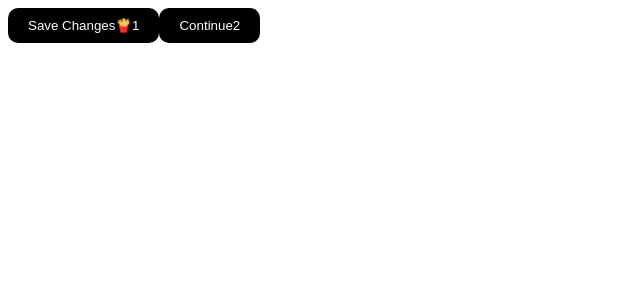
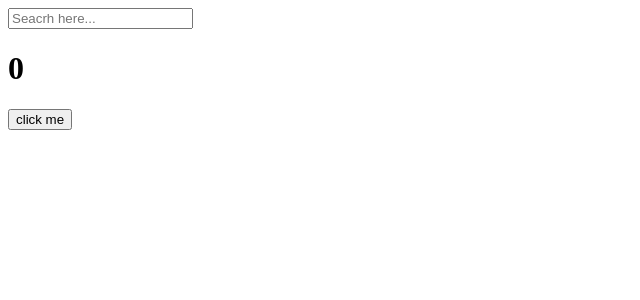
Before and after one commit to jello0097/movie-react-practice, a React (Create React App) app: page / in a window 1280 px wide. Shown: the top 300 px of the page, without its empty margins (0-640 px from the left). Built offline with nearby package versions, Linux system fonts and the light colour scheme.

Commit message:
useEffect

```diff
--- /dev/null
+++ b/src/App.js
@@ -0,0 +1,34 @@
+import { useState, useEffect } from 'react';
+
+function App() {
+  const [counter, setCounter] = useState(0);
+  const [keyword, setKeyword] = useState('');
+  const onClick = () => setCounter((prev) => prev + 1);
+  const onChange = (event) => setKeyword(event.target.value);
+  useEffect(() => {
+    console.log('I run only once.');
+  }, []);
+  useEffect(() => {
+    console.log('I run when keyword changes.');
+  }, [keyword]);
+  useEffect(() => {
+    console.log('I run when counter changes.');
+  }, [counter]);
+  useEffect(() => {
+    console.log('I run when keyword & counter changes');
+  }, [counter, keyword]);
+  return (
+    <div>
+      <input
+        value={keyword}
+        onChange={onChange}
+        type="text"
+        placeholder="Seacrh here..."
+      />
+      <h1>{counter}</h1>
+      <button onClick={onClick}>click me</button>
+    </div>
+  );
+}
+
+export default App;
--- a/src/index.js
+++ b/src/index.js
@@ -1,39 +1,10 @@
 import React from 'react';
 import ReactDOM from 'react-dom';
-import PropTypes from 'prop-types';
+import App from './App';
 
-function Btn({ text, emoji, number = 2 }) {
-  return (
-    <button
-      style={{
-        backgroundColor: 'black',
-        color: 'white',
-        padding: '10px 20px',
-        border: 0,
-        borderRadius: 10,
-      }}
-    >
-      {text}{emoji}{number}
-    </button>
-  );
-}
-Btn.propTypes = {
-  text: PropTypes.string,
-  emoji: PropTypes.string,
-  number: PropTypes.number.isRequired,
-}
-function App() {
-  const [index, setIndex] = React.useState('not-selected');
-  const onSelect = (event) => {
-    setIndex(event.target.value);
-  };
-  return (
-    <div>
-      <Btn text="Save Changes" emoji="🍟" number={1} />
-      <Btn text="Continue" />
-    </div>
-  );
-}
-
-const root = document.getElementById('root');
-ReactDOM.render(<App />, root);
+ReactDOM.render(
+  <React.StrictMode>
+    <App />
+  </React.StrictMode>,
+  document.getElementById('root'),
+);
```
